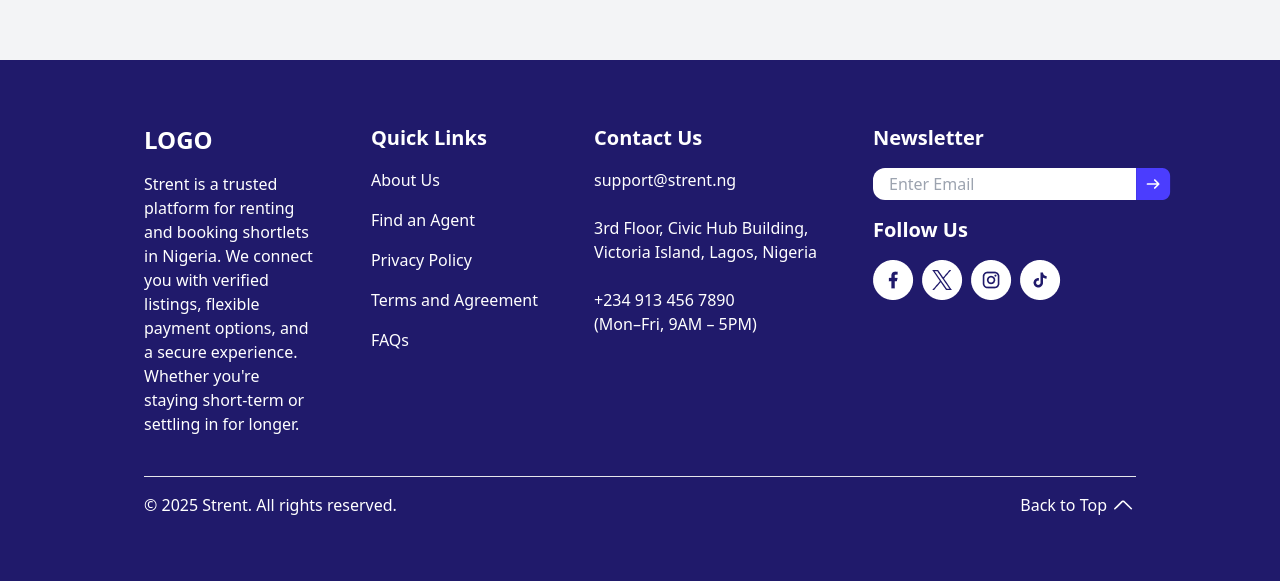
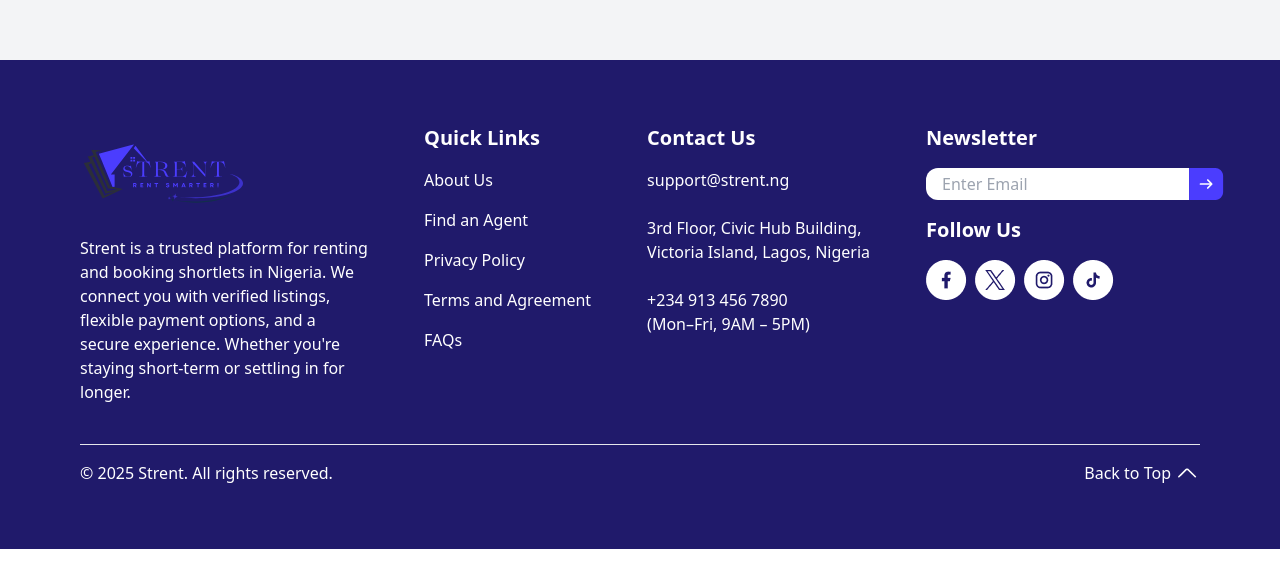
Before and after one commit to Strent-Org/frontend, a React (Vite) app: page / in a window 1280 px wide. Shown: the part 764-1345 px from the top of the page. After the commit the page ends 1313 px from the top, so only its background shows below. Built offline with nearby package versions, Linux system fonts and the light colour scheme.

Commit message:
Added the Strent Logo to the Footer

```diff
--- a/src/components/Footer.jsx
+++ b/src/components/Footer.jsx
@@ -1,11 +1,11 @@
 const Footer = () => {
   const year = new Date().getFullYear();
   return (
-    <footer className="h-fit w-full px-36 py-16 bg-[#201A6B]">
+    <footer className="h-fit w-full px-20 py-16 bg-[#201A6B]">
       <div className="grid gap-6 sm:grid-cols-2 sm:gap-16 lg:flex lg:gap-14">
         <div className="max-w-[18rem]">
-          <h3 className="text-2xl font-bold text-white mb-4 font-sora">LOGO</h3>
-          {/* <img className="h-[8rem]" src="/strent-logo.svg" alt="Logo" /> */}
+          {/* <h3 className="text-2xl font-bold text-white mb-4 font-sora">LOGO</h3> */}
+          <img className="h-16 sm:h-20 md:h-24 lg:h-26 w-auto mb-4" src="/strent-logo.svg" alt="Logo" />
           <span className="w-full h-fit text-white">
             Strent is a trusted platform for renting and booking shortlets in
             Nigeria. We connect you with verified listings, flexible payment
@@ -85,7 +85,7 @@
             <a href="#">
               <img
                 src="/oui_arrow-up.png"
-                className="cursor-pointer"
+                className="cursor-pointer h-4 sm:h-6"
                 alt="Back to Top Arrow"
               />
             </a>
```
